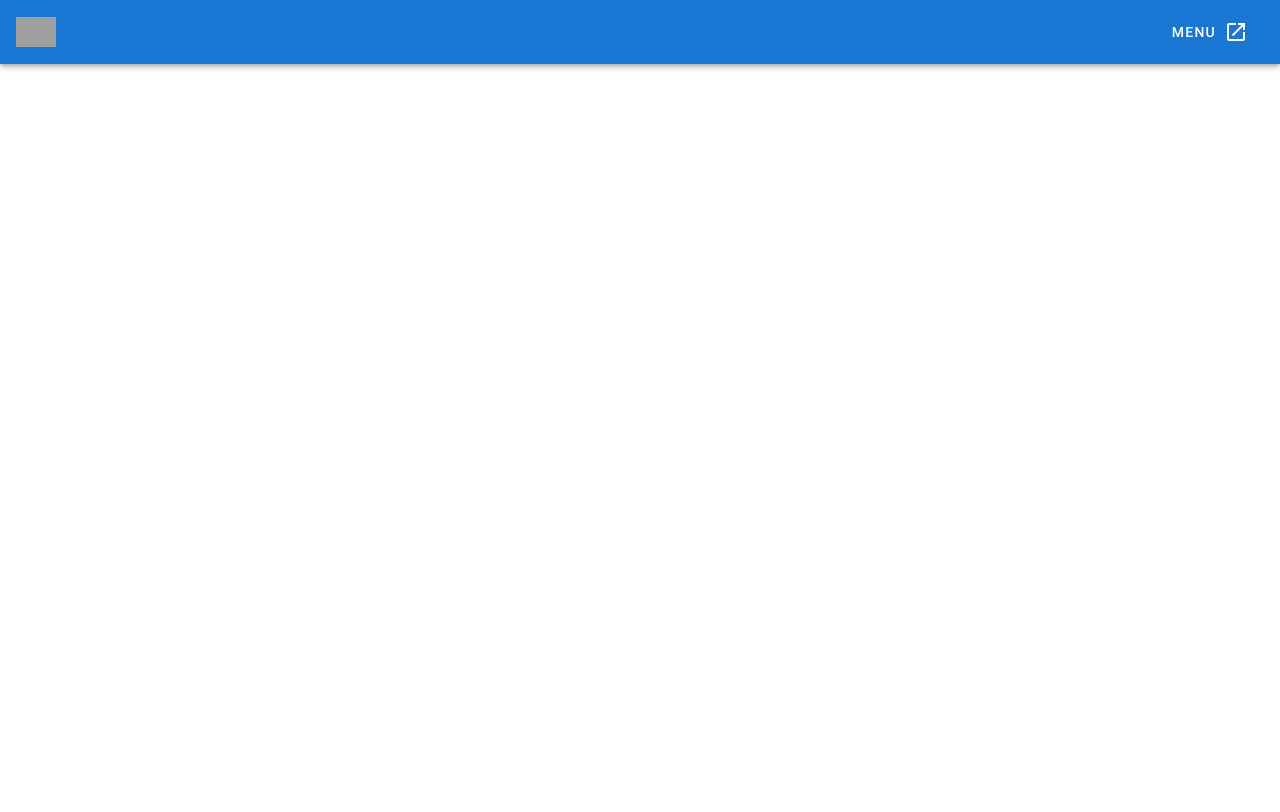
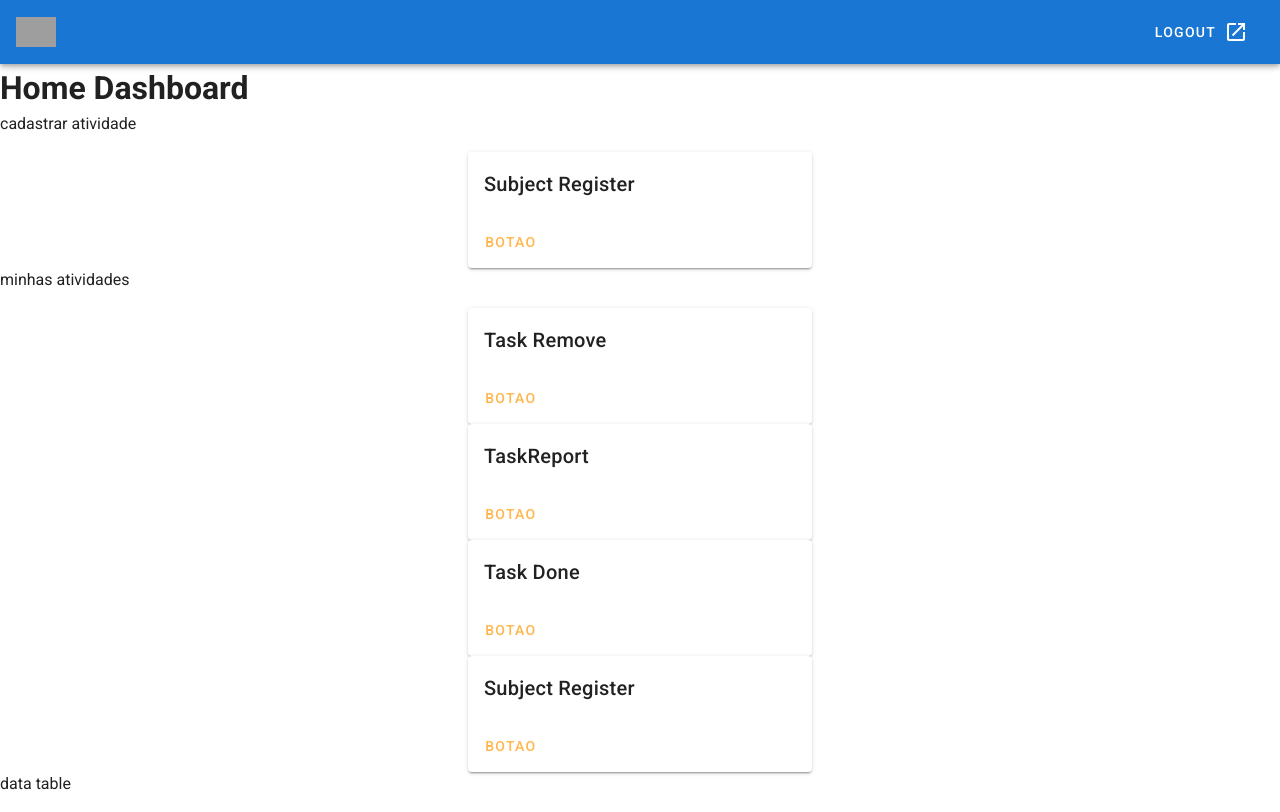
Before and after one commit to paulpessoa/Home-Works, a Vue app: page /home in a window 1280 px wide. Built offline with nearby package versions, Linux system fonts and the light colour scheme; grey boxes are pictures that could not be loaded.

Commit message:
tasks components

```diff
--- a/src/App.vue
+++ b/src/App.vue
@@ -8,7 +8,7 @@
       <v-spacer></v-spacer>
 
       <v-btn href="#" text>
-        <span class="mr-2">Menu</span>
+        <span class="mr-2">logout</span>
         <v-icon>mdi-open-in-new</v-icon>
       </v-btn>
     </v-app-bar>
--- /dev/null
+++ b/src/components/ErrorComponent.vue
@@ -0,0 +1,15 @@
+<template>
+  <div>
+  <v-card class="mx-auto" max-width="344">
+    <v-card-title>404 - ERROR</v-card-title>
+    <v-card-subtitle> Eita, deu errado </v-card-subtitle>
+  </v-card>
+  </div>
+
+</template>
+
+<script lang="ts">
+  export default {
+    name: 'ErrorComponent',
+  }
+</script>
--- a/src/components/SubjectRegister.vue
+++ b/src/components/tasks/TaskRegister.vue
@@ -1,6 +1,5 @@
 <template>
   <div>
-  <hello-world />
   <v-card class="mx-auto" max-width="344">
     <v-card-title>Subject Register</v-card-title>
 
--- a/src/router/index.ts
+++ b/src/router/index.ts
@@ -3,6 +3,7 @@ import VueRouter, { RouteConfig } from 'vue-router'
 
 import HomeDashboard from '../views/HomeDashboard.vue'
 import PageAuth from '../views/PageAuth.vue'
+import ErrorComponent from '@/components/ErrorComponent.vue'
 
 import FormLogin from "@/components/FormLogin.vue"
 import FormRegister from "@/components/FormRegister.vue"
@@ -14,7 +15,17 @@ Vue.use(VueRouter)
 
 const routes: Array<RouteConfig> = [
   {
+    path: '*',
+    name: 'error',
+    component: ErrorComponent
+  },
+  {
     path: '/',
+    name: 'home',
+    component: HomeDashboard
+  },
+  {
+    path: '/home',
     name: 'home',
     component: HomeDashboard
   },
--- a/src/views/HomeDashboard.vue
+++ b/src/views/HomeDashboard.vue
@@ -1,13 +1,30 @@
 <template>
   <div>
-  <PageAuth />
+  <h1>Home Dashboard</h1>
+  <p>cadastrar atividade </p>
+  <TaskRegister/>
+  <p> minhas atividades</p>
+  <TaskRemove/>
+  <TaskReport/>
+  <TaskDone/>
+  <SubjectRegister/>
+  <p>data table</p>
+
+
+
   </div>
 
 </template>
 
 <script lang="ts">
+
+
   import Vue from 'vue'
-  import PageAuth from './PageAuth.vue'
+  import TaskRegister from "@/components/tasks/TaskRegister.vue"
+  import TaskRemove from "@/components/tasks/TaskRemove.vue"
+  import TaskReport from "@/components/tasks/TaskReport.vue"
+  import TaskDone from "@/components/tasks/TaskDone.vue"
+  import SubjectRegister from "@/components/tasks/SubjectRegister.vue"
 
   export default Vue.extend({
     name: 'HomeDashboard',
@@ -15,7 +32,11 @@
       userTocken: null,
     }),
     components: {
-      PageAuth,
+      TaskRegister,
+      TaskRemove,
+      TaskReport,
+      TaskDone,
+      SubjectRegister
     },
 
   })
```
Also changed, not shown: src/components/tasks/SubjectRegister.vue (renamed from src/components/TaskRegister.vue), src/components/tasks/TaskDone.vue (renamed from src/components/TaskDone.vue), src/components/tasks/TaskRemove.vue (renamed from src/components/TaskRemove.vue), src/components/tasks/TaskReport.vue (renamed from src/components/TaskReport.vue).
